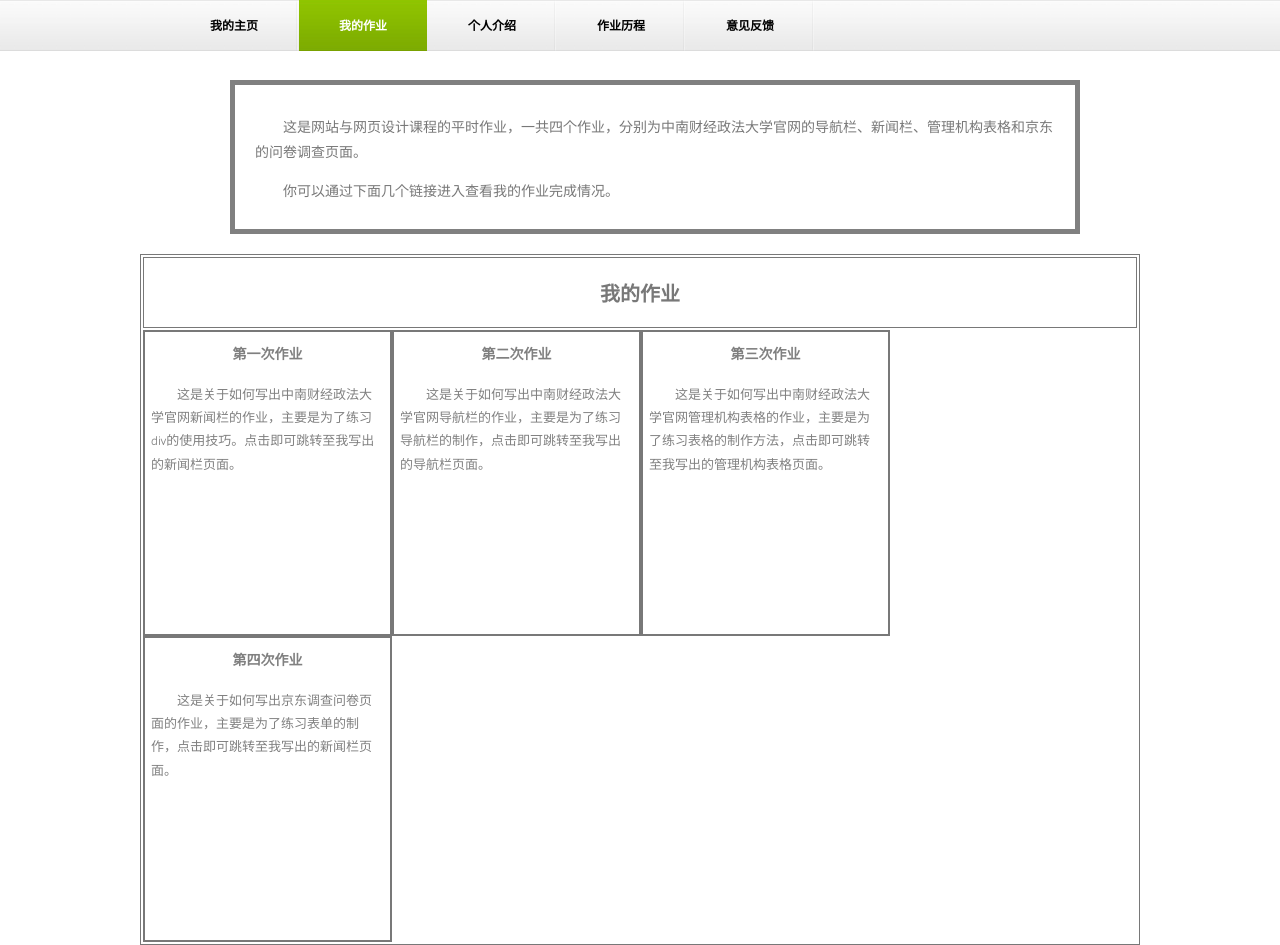
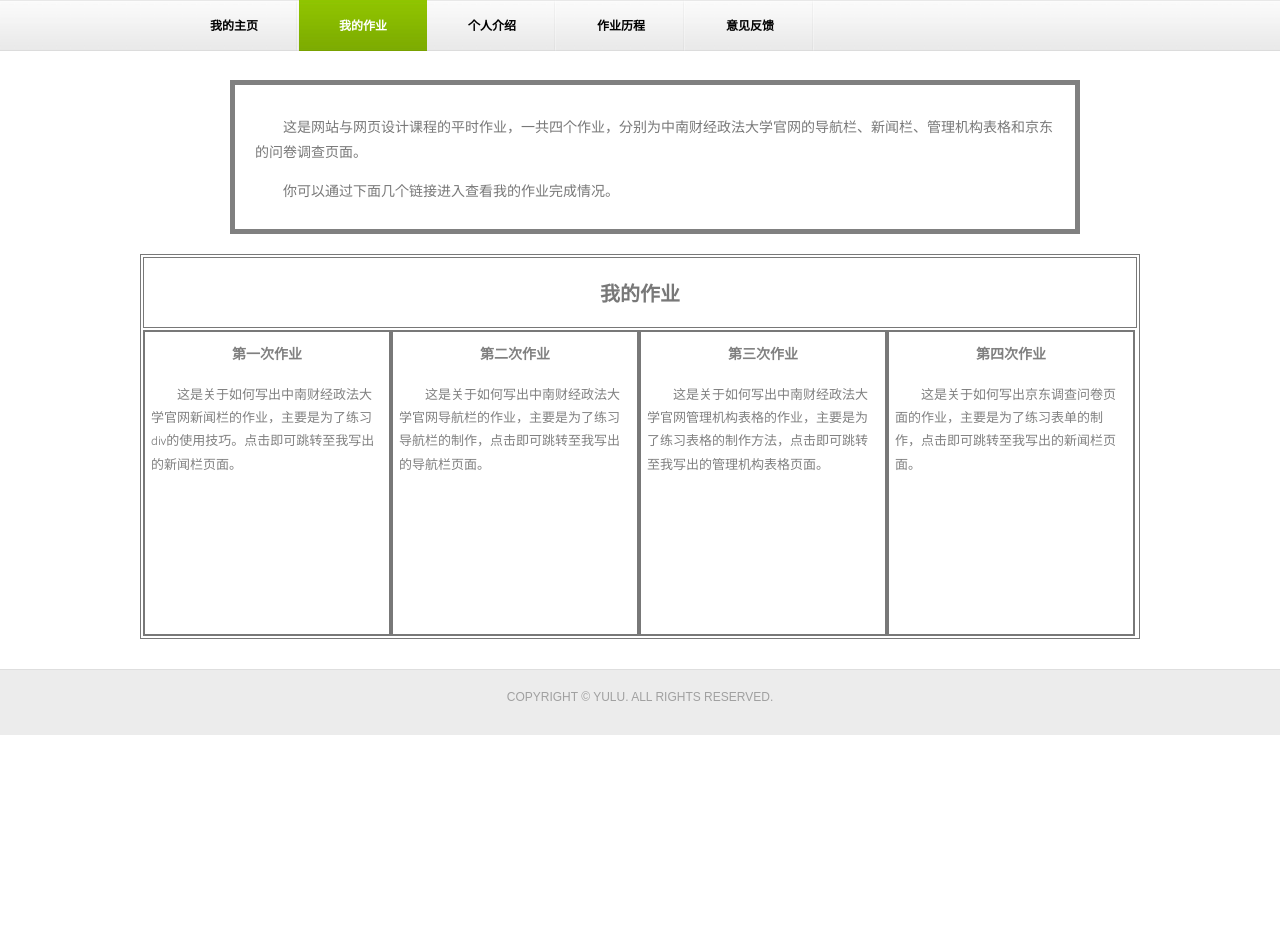
Before and after one commit to yulu12138/yulu12138.github.io, a plain HTML site: page myhomework.html in a window 1280 px wide. Shown: the top 945 px of the page. After the commit the page ends 800 px from the top, so only its background shows below. Drawn offline with Linux system fonts and the light colour scheme.

Commit message:
Update style2.css

```diff
--- a/style2.css
+++ b/style2.css
@@ -206,7 +206,7 @@ a {
 	width: 1000px;
 }
 .homeworkcontent{
-	width: 243px;
+	width: 242px;
 	height: 300px;
 	float: left;
 	border-width:2px;
```
